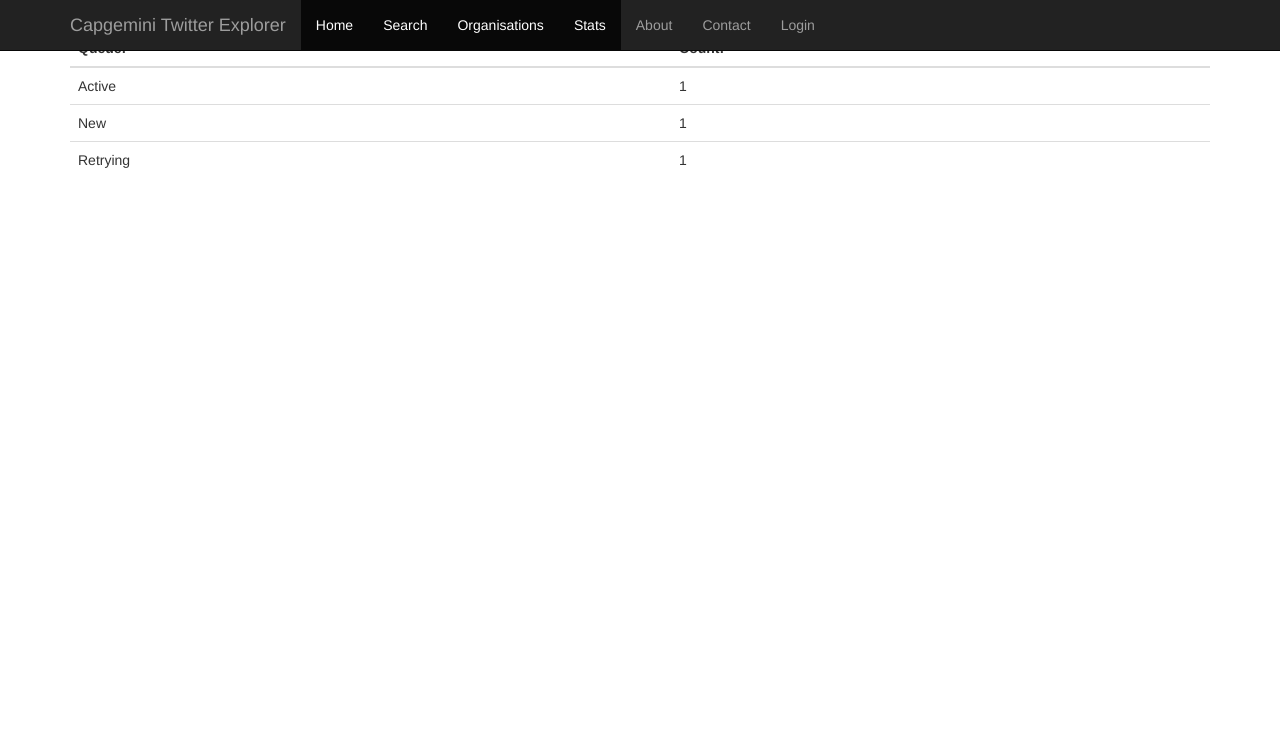
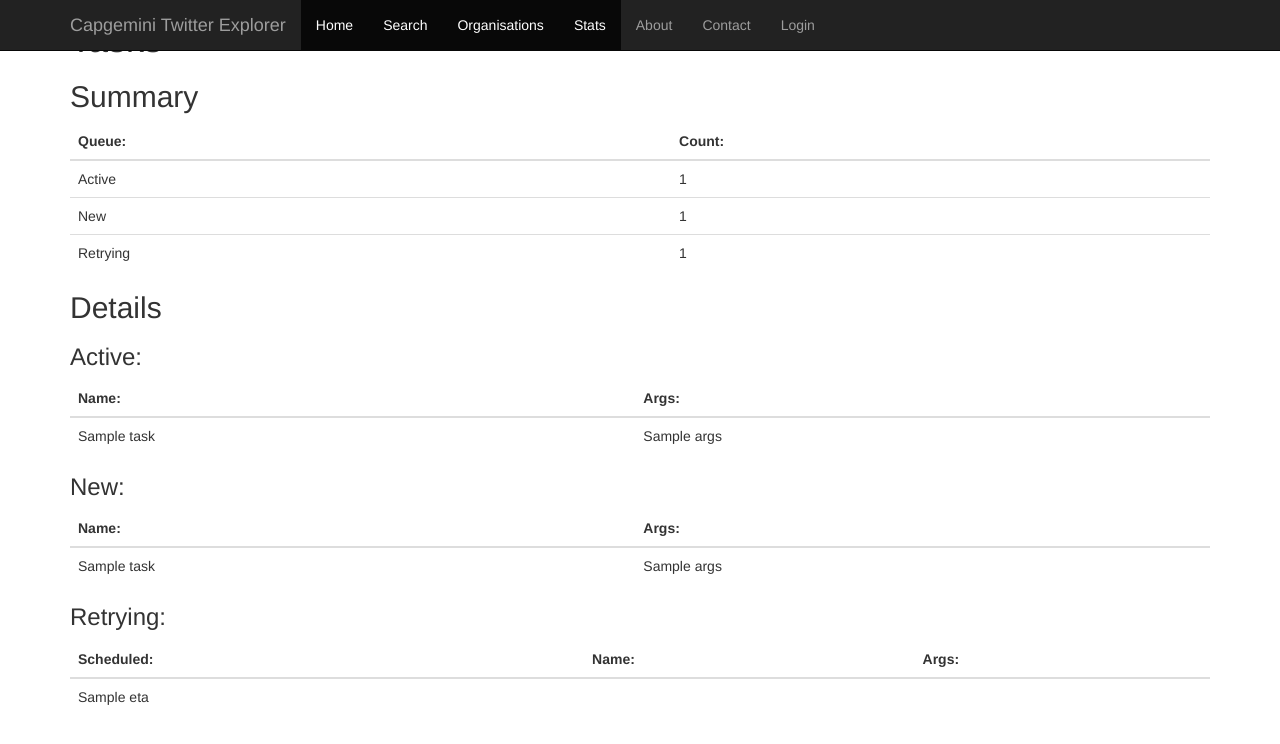
Before and after one commit to lbrown3142/twitter, a Django app: template follower_descriptions/templates/follower_descriptions/stats.html in a window 1280 px wide. Shown: the top 744 px of the page. Run offline with Django 3.2, Linux system fonts and the light colour scheme; the template is opened without the code that fills it: most values are stand-ins (such as "Sample title", 1, 10 or a date in 2020); parts of the project's set-up code (start-up, migrations or seed data) failed here and were passed over; some libraries are stand-ins or nearby versions.

Commit message:
Added queue details to stats page

```diff
--- a/follower_descriptions/templates/follower_descriptions/stats.html
+++ b/follower_descriptions/templates/follower_descriptions/stats.html
@@ -2,7 +2,8 @@
 
 {% block content %}
 
-<p>Tasks</p>
+<h1>Tasks</h1>
+<h2>Summary</h2>
 
 <table class="table">
     <thead>
@@ -28,4 +29,67 @@
     </tbody>
 </table>
 
+<h2>Details</h2>
+
+<h3>Active:</h3>
+<table class="table">
+    <thead>
+    <tr>
+        <th>Name:</th>
+        <th>Args:</th>
+    </tr>
+    </thead>
+    <tbody>
+    {% for task in active %}
+    <tr>
+        <td>{{ task.name }}</td>
+        <td>{{ task.args }}</td>
+    </tr>
+    {% endfor %}
+
+    </tbody>
+</table>
+
+<h3>New:</h3>
+<table class="table">
+    <thead>
+    <tr>
+        <th>Name:</th>
+        <th>Args:</th>
+
+    </tr>
+    </thead>
+    <tbody>
+    {% for task in reserved %}
+    <tr>
+        <td>{{ task.name }}</td>
+        <td>{{ task.args }}</td>
+    </tr>
+    {% endfor %}
+
+    </tbody>
+</table>
+
+<h3>Retrying:</h3>
+<table class="table">
+    <thead>
+    <tr>
+        <th>Scheduled:</th>
+        <th>Name:</th>
+        <th>Args:</th>
+
+    </tr>
+    </thead>
+    <tbody>
+    {% for task in scheduled %}
+    <tr>
+        <td>{{ task.eta }}</td>
+        <td>{{ task.request.name }}</td>
+        <td>{{ task.request.args }}</td>
+    </tr>
+    {% endfor %}
+
+    </tbody>
+</table>
+
 {% endblock %}
```
Also changed, not shown: follower_descriptions/views.py (+12 -9 lines).
